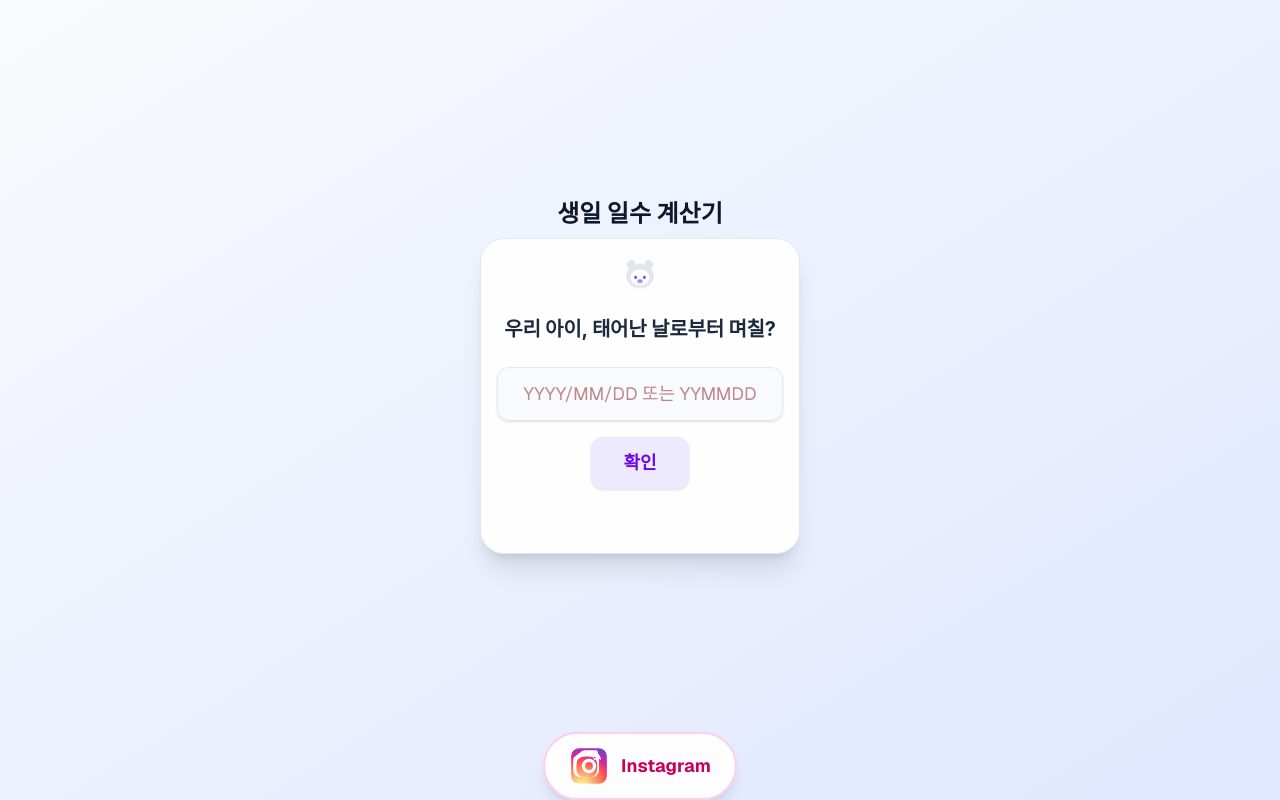
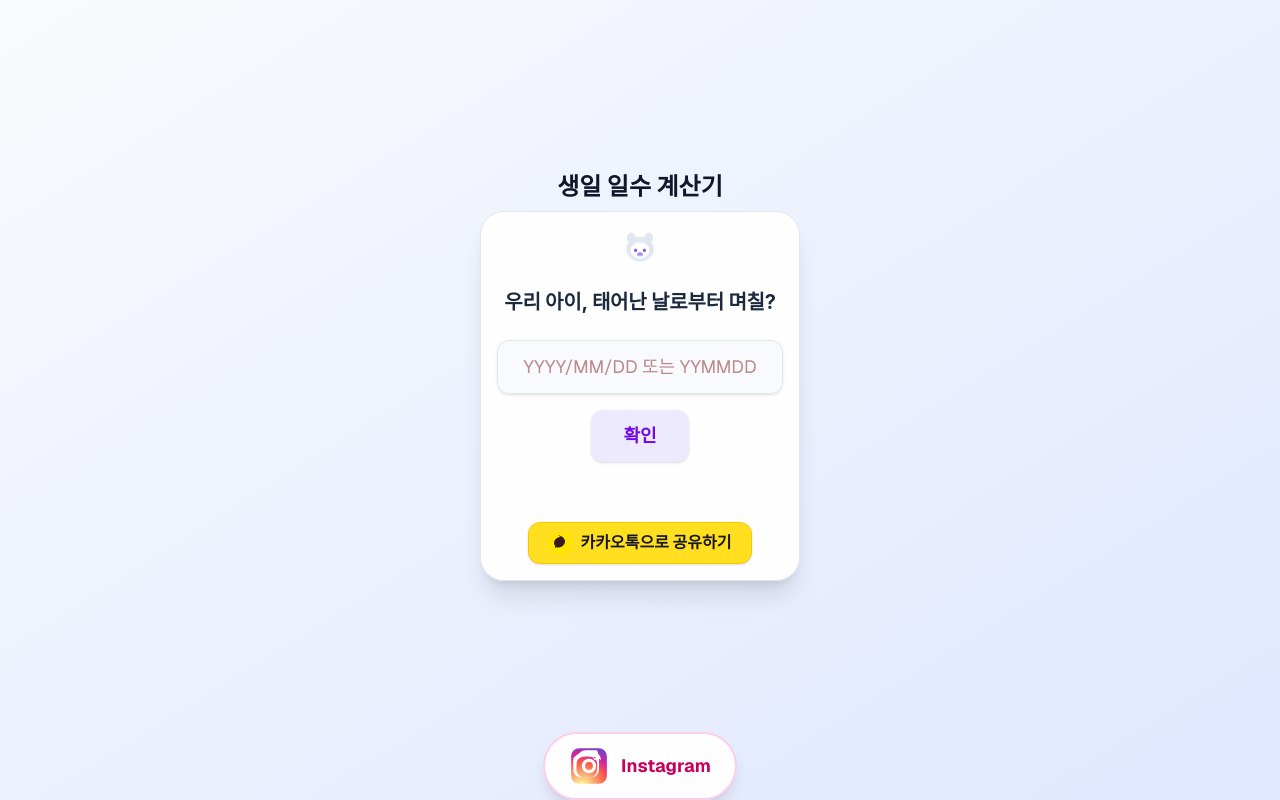
Before and after one commit to HT12kim/BDayCount, a Next.js app: page / in a window 1280 px wide. Built offline with nearby package versions, Linux system fonts and the light colour scheme.

Commit message:
rev250618

```diff
--- a/src/app/page.tsx
+++ b/src/app/page.tsx
@@ -2,6 +2,13 @@
 
 import React, { useEffect, useRef, useState } from 'react';
 import Script from 'next/script';
+
+// Kakao 타입 선언 (window에 Kakao가 있음을 알림)
+declare global {
+    interface Window {
+        Kakao: any;
+    }
+}
 
 const bearSVG = (
     <svg
@@ -149,6 +156,36 @@ export default function Home() {
         }
     }
 
+    // 카카오톡 공유 함수
+    function handleKakaoShare() {
+        if (window.Kakao && window.Kakao.isInitialized && window.Kakao.isInitialized()) {
+            window.Kakao.Share.sendDefault({
+                objectType: 'feed',
+                content: {
+                    title: '아기 생후 며칠? 생일 디데이 자동 계산기',
+                    description:
+                        '우리 아기 태어난 지 며칠? 생후 개월 수, 주수까지 자동 계산! 인스타그램 공유도 가능한 초보 부모 필수 육아 도우미 웹앱!',
+                    imageUrl: 'https://bdaycnt.netlify.app/og-image.png',
+                    link: {
+                        mobileWebUrl: window.location.href,
+                        webUrl: window.location.href,
+                    },
+                },
+                buttons: [
+                    {
+                        title: '웹사이트에서 확인',
+                        link: {
+                            mobileWebUrl: window.location.href,
+                            webUrl: window.location.href,
+                        },
+                    },
+                ],
+            });
+        } else {
+            alert('카카오톡 공유를 위해 잠시 후 다시 시도해주세요.');
+        }
+    }
+
     return (
         <div className="min-h-screen flex flex-col items-center justify-center bg-gradient-to-br from-slate-50 to-indigo-100 py-8 px-4 relative font-sans">
             <h1 className="text-2xl font-bold text-slate-900 mb-2">생일 일수 계산기</h1>
@@ -181,6 +218,22 @@ export default function Home() {
                     </button>
                 </form>
                 <div className="w-full min-h-[2.5em]">{message}</div>
+                {/* 카카오톡 공유 버튼 */}
+                <button
+                    type="button"
+                    onClick={handleKakaoShare}
+                    className="flex items-center gap-2 mt-3 px-5 py-2 rounded-xl bg-yellow-300 hover:bg-yellow-400 text-brown-800 font-bold shadow border border-yellow-400 transition"
+                    style={{ fontFamily: 'inherit' }}
+                >
+                    <svg width="24" height="24" viewBox="0 0 24 24" fill="none" xmlns="http://www.w3.org/2000/svg">
+                        <ellipse cx="12" cy="12" rx="12" ry="12" fill="#FEE500" />
+                        <path
+                            d="M12 6C8.13 6 5 8.686 5 12c0 1.13.47 2.19 1.29 3.07-.09.34-.32 1.23-.37 1.41 0 0-.07.23.13.32.2.09.32-.03.32-.03.42-.06 1.22-.4 1.43-.5.38.11.78.17 1.2.17 3.87 0 7-2.69 7-6s-3.13-6-7-6z"
+                            fill="#391B1B"
+                        />
+                    </svg>
+                    카카오톡으로 공유하기
+                </button>
             </div>
 
             {/* 카카오애드핏 시작 */}
@@ -195,6 +248,17 @@ export default function Home() {
             </div>
             <Script src="//t1.daumcdn.net/kas/static/ba.min.js" strategy="lazyOnload" async />
             {/* 카카오애드핏 끝 */}
+
+            {/* 카카오 SDK 스크립트 */}
+            <Script
+                src="https://t1.kakaocdn.net/kakao_js_sdk/2.5.0/kakao.min.js"
+                strategy="afterInteractive"
+                onLoad={() => {
+                    if (window.Kakao && !window.Kakao.isInitialized()) {
+                        window.Kakao.init('779c846fcfdeed6fffa205c1c52ac76c');
+                    }
+                }}
+            />
 
             <footer className="footer w-full flex justify-center items-center fixed left-0 bottom-0 z-10 bg-none pointer-events-none">
                 <a
```
